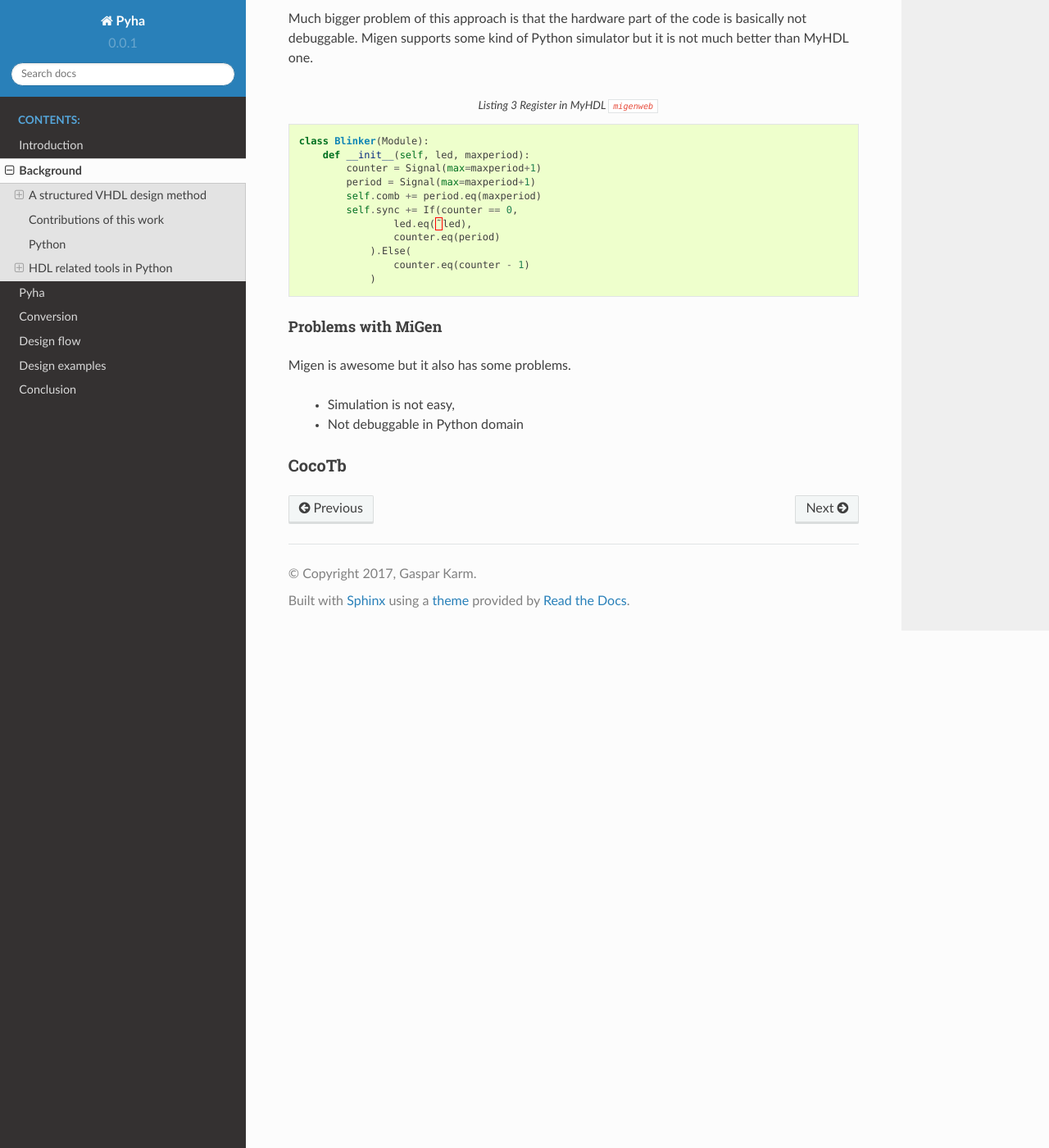
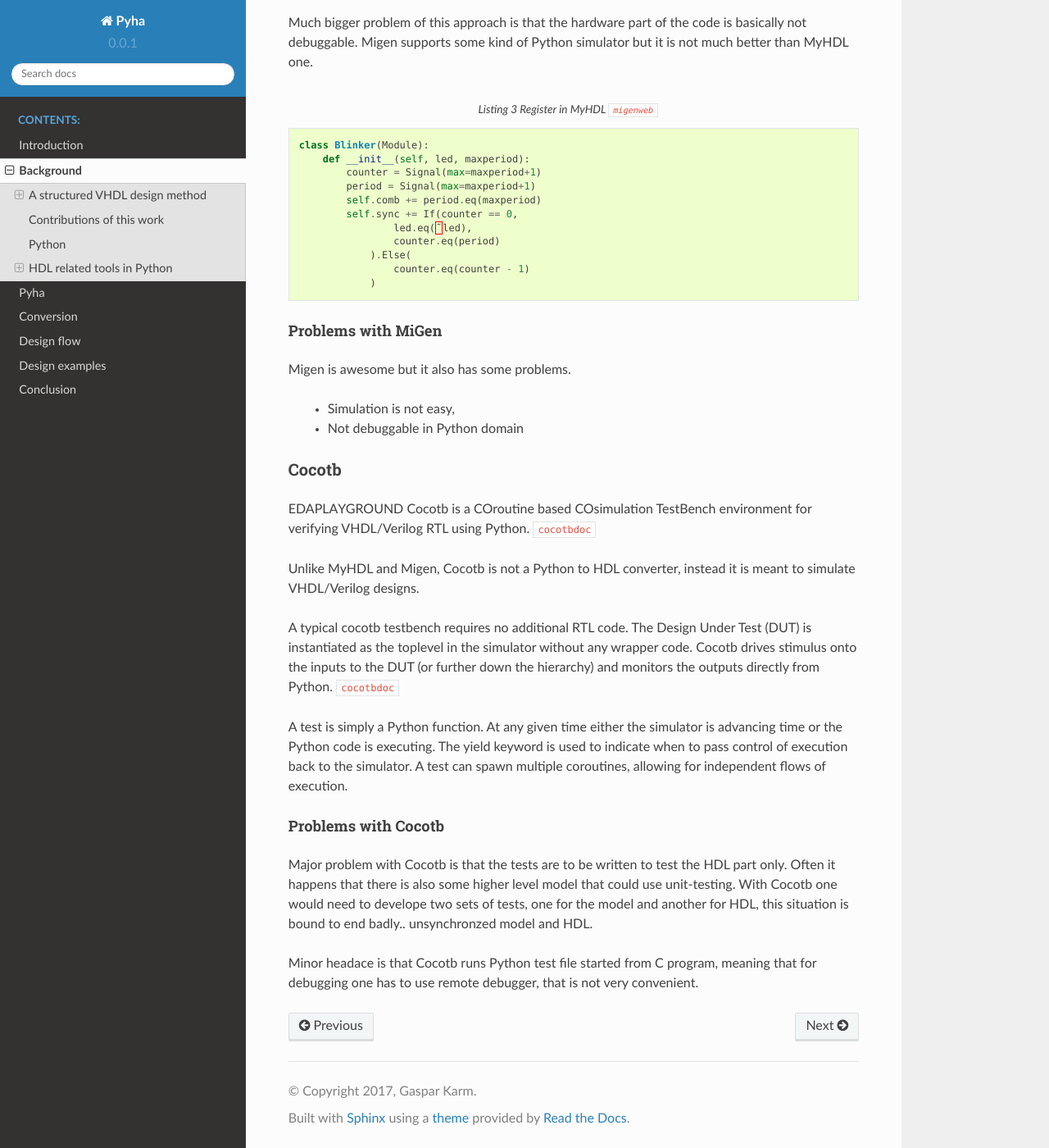
Before and after one commit to gasparka/thesis, a Sphinx documentation site: the page built from docs/background.rst, in a window 1280 px wide and 1400 px high, scrolled down 7314 px. Shown: the whole window at 82% size. Built offline with Sphinx 7.4.7 and the Read the Docs theme 2.0.0, drawn with Linux system fonts in a browser that asks for light colours; cross-references to code outside the pages are shown as plain code; some of the changed text lies outside the part shown.

Commit message:
cocotb start

```diff
--- a/docs/background.rst
+++ b/docs/background.rst
@@ -305,9 +305,9 @@ object oriented programming, function parameters, generators, operator overloadi
 etc. - to build well organized, reusable and elegant designs. :cite:`migenweb`
 
 Other Migen libraries are built on FHDL and provide various tools such as a system-on-chip
- interconnect infrastructure, a dataflow programming system, a more traditional high-level
-  synthesizer that compiles Python routines into state machines with datapaths,
-  and a simulator that allows test benches to be written in Python. :cite:`migenweb`
+interconnect infrastructure, a dataflow programming system, a more traditional high-level
+synthesizer that compiles Python routines into state machines with datapaths,
+and a simulator that allows test benches to be written in Python. :cite:`migenweb`
 
     - Python as a meta-language for HDL
     - Restricted to locally synchronous circuits (multiple clock domains are supported)
@@ -373,5 +373,35 @@ Migen is awesome but it also has some problems.
     - Not debuggable in Python domain
 
 
-CocoTb
+Cocotb
 ~~~~~~
+
+EDAPLAYGROUND
+Cocotb is a COroutine based COsimulation TestBench environment for verifying VHDL/Verilog RTL
+using Python. :cite:`cocotbdoc`
+
+Unlike MyHDL and Migen, Cocotb is not a Python to HDL converter, instead it is meant to simulate
+VHDL/Verilog designs.
+
+A typical cocotb testbench requires no additional RTL code.
+The Design Under Test (DUT) is instantiated as the toplevel in the simulator without
+any wrapper code. Cocotb drives stimulus onto the inputs to the DUT
+(or further down the hierarchy) and monitors the outputs directly from Python. :cite:`cocotbdoc`
+
+A test is simply a Python function. At any given time either the simulator is
+advancing time or the Python code is executing. The yield keyword is used to indicate
+when to pass control of execution back to the simulator. A test can spawn multiple coroutines,
+allowing for independent flows of execution.
+
+
+
+Problems with Cocotb
+^^^^^^^^^^^^^^^^^^^^
+
+Major problem with Cocotb is that the tests are to be written to test the HDL part only. Often
+it happens that there is also some higher level model that could use unit-testing. With Cocotb
+one would need to develope two sets of tests, one for the model and another for HDL, this situation
+is bound to end badly.. unsynchronzed model and HDL.
+
+Minor headace is that Cocotb runs Python test file started from C program, meaning that for debugging
+one has to use remote debugger, that is not very convenient.
--- a/docs/bibliography.bib
+++ b/docs/bibliography.bib
@@ -87,7 +87,7 @@
 
 @MISC{migenpresentation,
 	title = {Migen presentation},
-	author = {Sebastien Bourdeauducq}
+	author = {Sebastien Bourdeauducq},
 	url = {https://m-labs.hk/migen/slides.pdf},
 }
 
@@ -96,3 +96,9 @@
 	title = {It's a simulation language!},
 	url = {http://www.jandecaluwe.com/blog/its-a-simulation-language.html},
 }
+
+@MISC{cocotbdoc,
+    AUTHOR = {PotentialVentures},
+	title = {Cocotb documentation},
+	url = {cocotb.readthedocs.io},
+}
```
Also changed, not shown: 1 other file.
